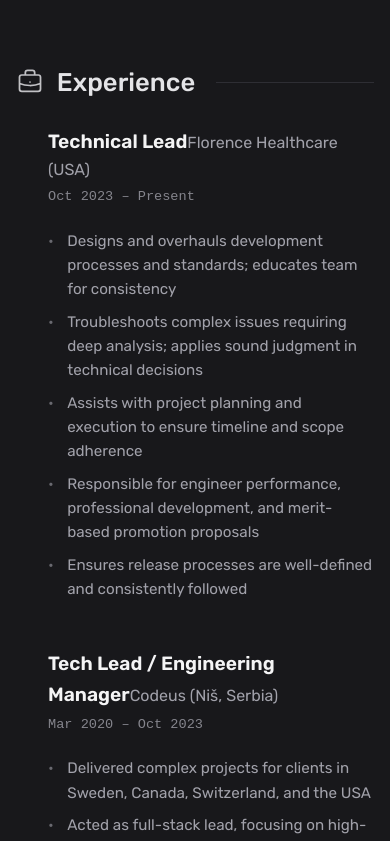
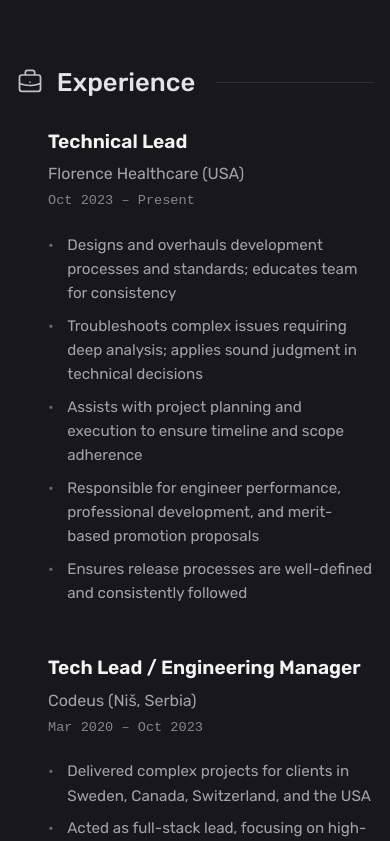
Before and after one commit to lazar0169/cv, an Angular app: page / in a window 390 px wide. Shown: the part 1620-2461 px from the top of the page. Built offline with nearby package versions, Linux system fonts and the light colour scheme.

Commit message:
Fixed minor glitches

```diff
--- a/src/app/components/experience/experience.scss
+++ b/src/app/components/experience/experience.scss
@@ -77,7 +77,7 @@
   font-weight: 400;
 
   &::before {
-    content: '"';
+    content: ' ';
     margin: 0 0.5rem;
     opacity: 0.5;
   }
@@ -131,8 +131,13 @@
     gap: 0.2rem;
   }
 
-  .company::before {
-    display: none;
+  .company {
+    display: block;
+    margin-top: 0.25rem;
+
+    &::before {
+      display: none;
+    }
   }
 
   .date {
```
